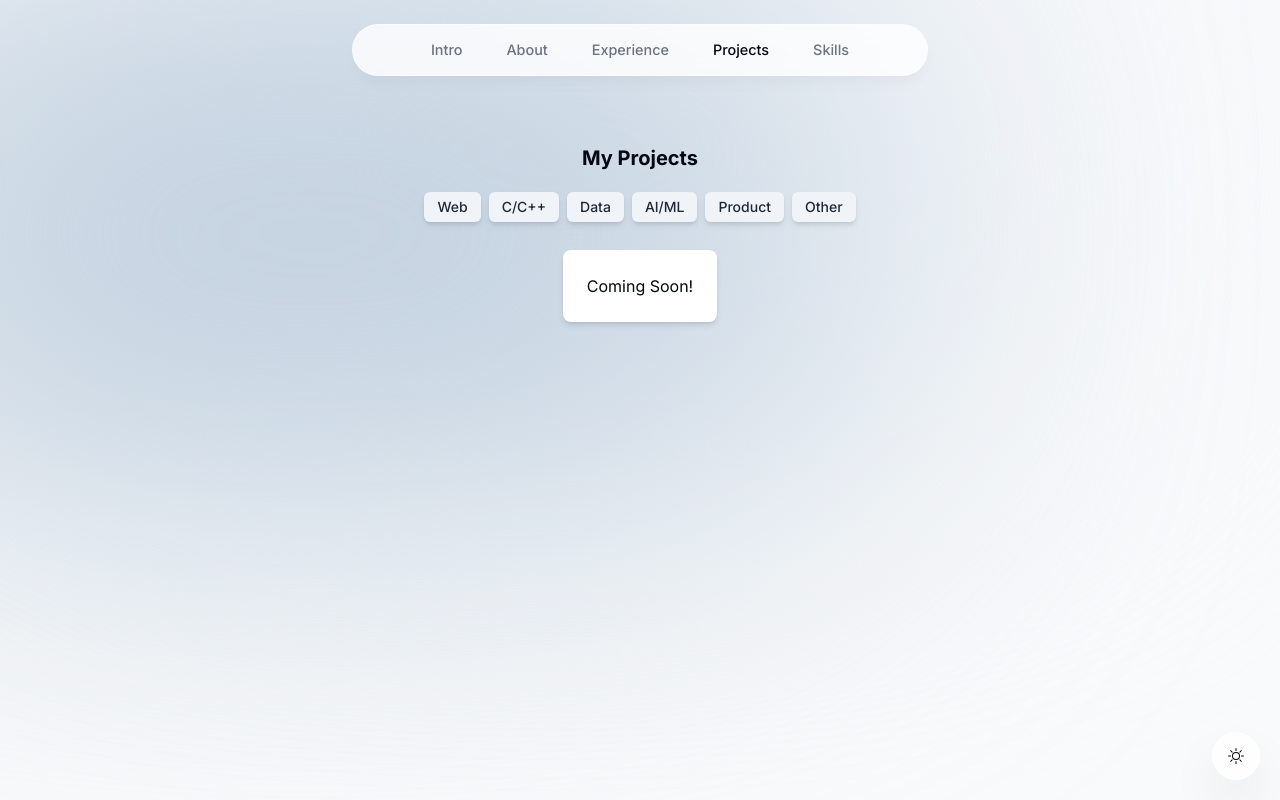
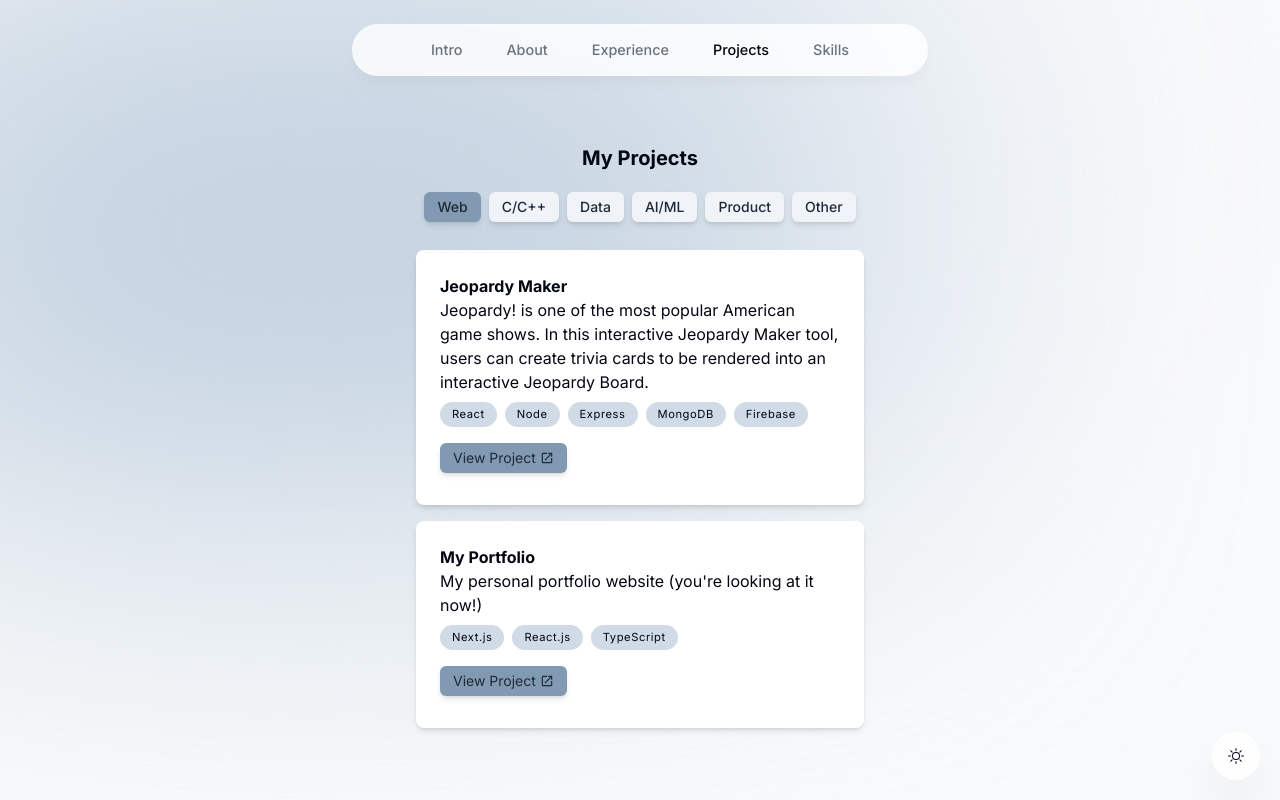
Before and after one commit to shreyasun/shreyasun.github.io, a Next.js app: page / in a window 1280 px wide. Both pictures are taken after a click on the button "Projects". Built offline with nearby package versions, Linux system fonts and the light colour scheme.

Commit message:
Updates to data

```diff
--- a/components/Projects.tsx
+++ b/components/Projects.tsx
@@ -9,7 +9,7 @@ import { useSectionInView } from '@/lib/hooks';
 function Projects() {
   const { ref } = useSectionInView("Projects");
 
-  const [currCategory, setCurrCategory] = useState("Full Stack");
+  const [currCategory, setCurrCategory] = useState("Web");
 
   const changeCategory = (category: React.SetStateAction<string>) => {
     setCurrCategory(category);
```
